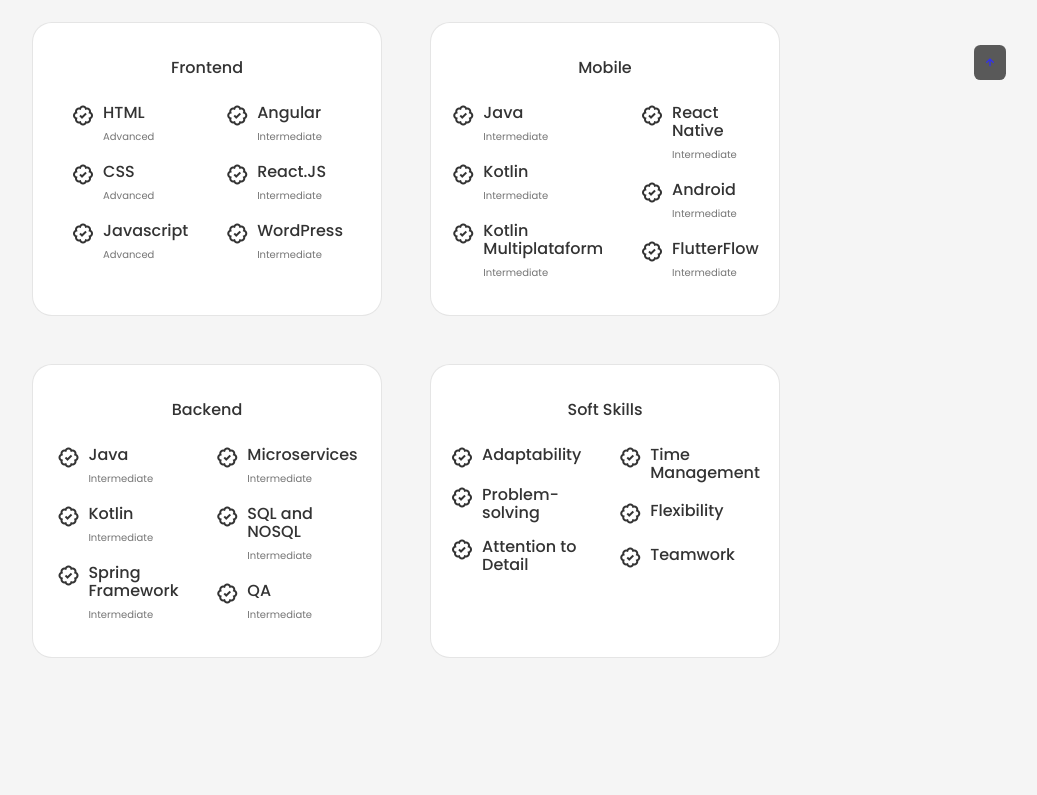
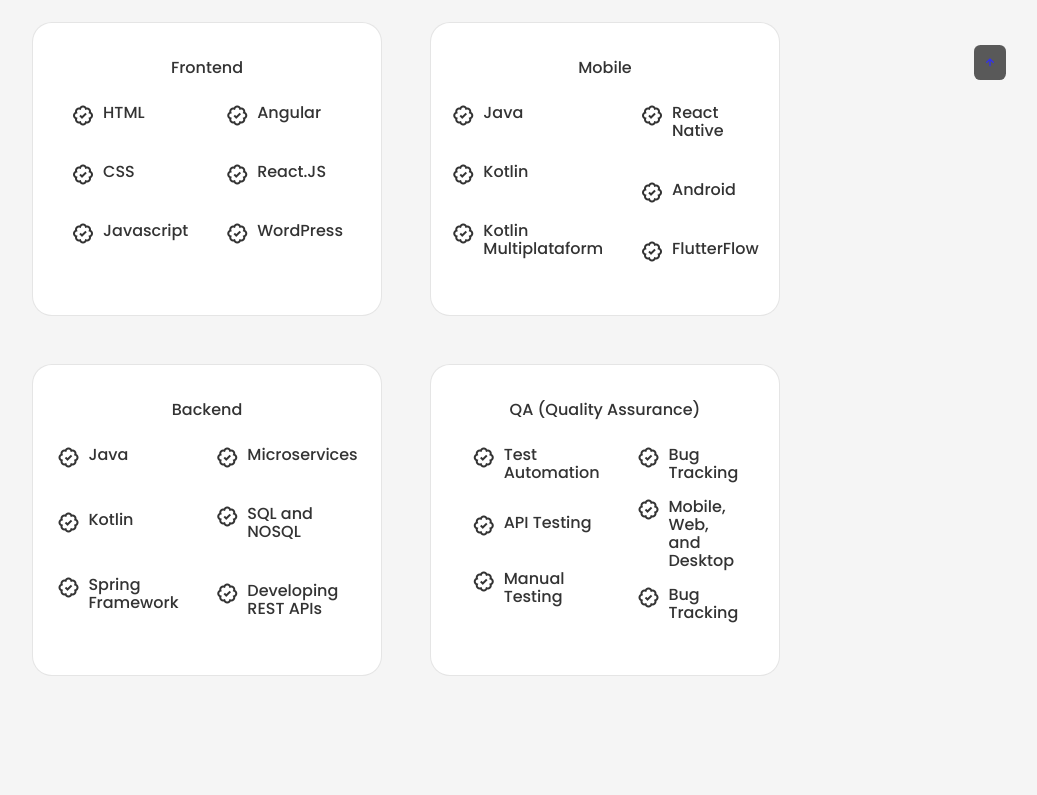
Before and after one commit to fabiodrneles/portfolio-react, a React (Create React App) app: page / in a window 1280 px wide. Shown: the part 880-1675 px from the top of the page, without its empty margins (234-1271 px from the left). Built offline with nearby package versions, Linux system fonts and the light colour scheme.

Commit message:
refactor code 2024

```diff
--- a/src/components/footer/footer.css
+++ b/src/components/footer/footer.css
@@ -4,7 +4,7 @@
 }
 
 .footer__container {
-    padding: 2rem 0 6rem;
+    padding: 1rem 0 2rem;
 }
 
 .footer__title,
@@ -14,7 +14,7 @@
 
 .footer__title {
     text-align: center;
-    margin-bottom: var(--mb-2);
+    margin-bottom: var(--mb-1);
 }
 
 .footer__link:hover {
@@ -49,7 +49,7 @@
 
 .footer__copy {
     display: block;
-    margin-top: 4.5rem;
+    margin-top: 1rem;
     color: var(--title-color);
     text-align: center;
     font-size: var(--smaller-font-size);
--- a/src/components/home/Data.jsx
+++ b/src/components/home/Data.jsx
@@ -4,7 +4,7 @@ const Data = () => {
   return (
     <div className="home__data">
       <h1 className="home__title">Fabio D'arcy</h1>
-      <h3 className="home__subtitle">QA Engineer and Full Stack Developer</h3>
+      <h3 className="home__subtitle">QA Engineer and Developer</h3>
       <p className="home__description">
         QA Engineer and Full Stack Developer specialized in creating comprehensive web
         solutions, bringing together front-end and back-end to ensure
@@ -12,7 +12,7 @@ const Data = () => {
       </p>
 
       <a href="#contact" className="button button--flex">
-        Contato
+        Contact
         <svg
           class="button__icon"
           xmlns="http://www.w3.org/2000/svg"
--- a/src/components/home/ScrollDown.jsx
+++ b/src/components/home/ScrollDown.jsx
@@ -39,7 +39,7 @@ const ScrollDown = () => {
             }}
           ></path>
         </svg>
-        <span className="home__scroll-name">Explorar Mais</span>
+        <span className="home__scroll-name">Start Exploring</span>
         <i class="uil uil-arrow-down home__scroll-arrow"></i>
       </a>
     </div>
--- a/src/components/services/Services.jsx
+++ b/src/components/services/Services.jsx
@@ -168,10 +168,10 @@ const Services = () => {
 
         <div className="services__content">
           <div>
-            <i className="uil uil-mobile-android services__icon"></i>
+            <i className="uil uil-flask services__icon"></i>
 
             <h3 className="services__title">
-              Mobile <br /> Developer
+              QA <br /> Engineer
             </h3>
           </div>
 
@@ -194,46 +194,45 @@ const Services = () => {
               ></i>
 
               <h3 className="services__modal-title">
-                Mobile <br /> Developer
+                QA <br /> Engineer
               </h3>
               <p className="services__modal-description">
-              Delivering dynamic and intuitive mobile experiences through innovative development practices.
-              I create responsive and high-performance mobile applications that meet user needs and drive engagement.
+              Delivering robust and efficient testing solutions to ensure high-quality software and seamless user experiences across platforms.
               </p>
 
               <ul className="services__modal-services grid">
                 <li className="services__modal-service">
                   <i className="uil uil-check-circle services__modal-icon"></i>
                   <p className="services__modal-info">
-                    Cross-Platform Mobile Development.
+                  Test Automation Development.
                   </p>
                 </li>
 
                 <li className="services__modal-service">
                   <i className="uil uil-check-circle services__modal-icon"></i>
                   <p className="services__modal-info">
-                    Native Mobile App Development.
+                  API Testing and Validation.
                   </p>
                 </li>
 
                 <li className="services__modal-service">
                   <i className="uil uil-check-circle services__modal-icon"></i>
                   <p className="services__modal-info">
-                    Integration with Mobile APIs and Services.
+                    Cross-Browser and Cross-Platform Testing.
                   </p>
                 </li>
 
                 <li className="services__modal-service">
                   <i className="uil uil-check-circle services__modal-icon"></i>
                   <p className="services__modal-info">
-                    Collaborative Work with UI/UX Designers.
+                  Mobile App Testing.
                   </p>
                 </li>
 
                 <li className="services__modal-service">
                   <i className="uil uil-check-circle services__modal-icon"></i>
                   <p className="services__modal-info">
-                    Continuous Testing and Deployment.
+                  CI/CD Pipeline Integration.
                   </p>
                 </li>
               </ul>
--- a/src/components/skills/Backend.jsx
+++ b/src/components/skills/Backend.jsx
@@ -12,7 +12,8 @@ const Backend = () => {
 
                 <div>
                     <h3 className="skills__name">Java</h3>
-                    <span className="skills__level">Intermediate</span>
+                    <br></br>
+                    {/**<span className="skills__level">Intermediate</span> */}
                 </div>
                 </div>
 
@@ -21,7 +22,8 @@ const Backend = () => {
 
                 <div>
                     <h3 className="skills__name">Kotlin</h3>
-                    <span className="skills__level">Intermediate</span>
+                    <br></br>
+                    {/**<span className="skills__level">Intermediate</span> */}
                 </div>
                 </div>
 
@@ -30,7 +32,8 @@ const Backend = () => {
 
                 <div>
                     <h3 className="skills__name">Spring Framework</h3>
-                    <span className="skills__level">Intermediate</span>
+                    <br></br>
+                    {/**<span className="skills__level">Intermediate</span> */}
                 </div>
                 </div>
             </div>
@@ -41,7 +44,8 @@ const Backend = () => {
 
                 <div>
                     <h3 className="skills__name">Microservices</h3>
-                    <span className="skills__level">Intermediate</span>
+                    <br></br>
+                    {/**<span className="skills__level">Intermediate</span> */}
                 </div>
                 </div>
 
@@ -50,7 +54,8 @@ const Backend = () => {
 
                 <div>
                     <h3 className="skills__name">SQL and NOSQL</h3>
-                    <span className="skills__level">Intermediate</span>
+                    <br></br>
+                   {/**<span className="skills__level">Intermediate</span> */}
                 </div>
                 </div>
 
@@ -58,8 +63,9 @@ const Backend = () => {
                 <i class='bx bx-badge-check'></i>
 
                 <div>
-                    <h3 className="skills__name">QA</h3>
-                    <span className="skills__level">Intermediate</span>
+                    <h3 className="skills__name">Developing REST APIs</h3>
+                    <br></br>
+                    {/**<span className="skills__level">Intermediate</span> */}
                 </div>
                 </div>
             </div>
--- a/src/components/skills/Frontend.jsx
+++ b/src/components/skills/Frontend.jsx
@@ -12,7 +12,8 @@ const Frontend = () => {
 
                 <div>
                     <h3 className="skills__name">HTML</h3>
-                    <span className="skills__level">Advanced</span>
+                    <br></br>
+                    {/**<span className="skills__level">Advanced</span> */}
                 </div>
                 </div>
 
@@ -21,7 +22,8 @@ const Frontend = () => {
 
                 <div>
                     <h3 className="skills__name">CSS</h3>
-                    <span className="skills__level">Advanced</span>
+                    <br></br>
+                    {/**<span className="skills__level">Advanced</span> */}
                 </div>
                 </div>
 
@@ -30,7 +32,8 @@ const Frontend = () => {
 
                 <div>
                     <h3 className="skills__name">Javascript</h3>
-                    <span className="skills__level">Advanced</span>
+                    <br></br>
+                    {/**<span className="skills__level">Advanced</span> */}
                 </div>
                 </div>
             </div>
@@ -41,7 +44,8 @@ const Frontend = () => {
 
                 <div>
                     <h3 className="skills__name">Angular</h3>
-                    <span className="skills__level">Intermediate</span>
+                    <br></br>
+                    {/**<span className="skills__level">Intermediate</span> */}
                 </div>
                 </div>
 
@@ -50,7 +54,8 @@ const Frontend = () => {
 
                 <div>
                     <h3 className="skills__name">React.JS</h3>
-                    <span className="skills__level">Intermediate</span>
+                    <br></br>
+                    {/**<span className="skills__level">Intermediate</span> */}
                 </div>
                 </div>
 
@@ -59,7 +64,8 @@ const Frontend = () => {
 
                 <div>
                     <h3 className="skills__name">WordPress</h3>
-                    <span className="skills__level">Intermediate</span>
+                    <br></br>
+                    {/**<span className="skills__level">Intermediate</span> */}
                 </div>
                 </div>
             </div>
--- a/src/components/skills/Mobile.jsx
+++ b/src/components/skills/Mobile.jsx
@@ -12,7 +12,8 @@ const Mobile = () => {
 
                 <div>
                     <h3 className="skills__name">Java</h3>
-                    <span className="skills__level">Intermediate</span>
+                    <br></br>
+                    {/**<span className="skills__level">Intermediate</span> */}
                 </div>
                 </div>
 
@@ -21,7 +22,8 @@ const Mobile = () => {
 
                 <div>
                     <h3 className="skills__name">Kotlin</h3>
-                    <span className="skills__level">Intermediate</span>
+                    <br></br>
+                    {/**<span className="skills__level">Intermediate</span> */}
                 </div>
                 </div>
 
@@ -30,7 +32,8 @@ const Mobile = () => {
 
                 <div>
                     <h3 className="skills__name">Kotlin Multiplataform</h3>
-                    <span className="skills__level">Intermediate</span>
+                    <br></br>
+                    {/**<span className="skills__level">Intermediate</span> */}
                 </div>
                 </div>
 
@@ -42,7 +45,8 @@ const Mobile = () => {
 
                 <div>
                     <h3 className="skills__name">React Native</h3>
-                    <span className="skills__level">Intermediate</span>
+                    <br></br>
+                    {/**<span className="skills__level">Intermediate</span> */}
                 </div>
                 </div>
 
@@ -51,7 +55,8 @@ const Mobile = () => {
 
                 <div>
                     <h3 className="skills__name">Android</h3>
-                    <span className="skills__level">Intermediate</span>
+                    <br></br>
+                    {/**<span className="skills__level">Intermediate</span> */}
                 </div>
                 </div>
 
@@ -60,7 +65,8 @@ const Mobile = () => {
 
                 <div>
                     <h3 className="skills__name">FlutterFlow</h3>
-                    <span className="skills__level">Intermediate</span>
+                    <br></br>
+                    {/**<span className="skills__level">Intermediate</span> */}
                 </div>
                 </div>
             </div>
--- a/src/components/skills/SoftSkills.jsx
+++ b/src/components/skills/SoftSkills.jsx
@@ -3,7 +3,7 @@ import React from "react";
 const SoftSkills = () => {
   return (
     <div className="skills__content">
-      <h3 className="skills__title">Soft Skills</h3>
+      <h3 className="skills__title">QA (Quality Assurance)</h3>
 
       <div className="skills__box">
             <div className="skills__group">
@@ -11,7 +11,7 @@ const SoftSkills = () => {
                 <i class='bx bx-badge-check'></i>
 
                 <div>
-                    <h3 className="skills__name">Adaptability</h3>
+                    <h3 className="skills__name">Test Automation</h3>
                 </div>
                 </div>
 
@@ -19,7 +19,7 @@ const SoftSkills = () => {
                 <i class='bx bx-badge-check'></i>
 
                 <div>
-                    <h3 className="skills__name">Problem-solving</h3>
+                    <h3 className="skills__name">API Testing</h3>
                 </div>
                 </div>
 
@@ -27,7 +27,7 @@ const SoftSkills = () => {
                 <i class='bx bx-badge-check'></i>
 
                 <div>
-                    <h3 className="skills__name">Attention to Detail</h3>
+                    <h3 className="skills__name">Manual Testing</h3>
                 </div>
                 </div>
             </div>
@@ -37,7 +37,7 @@ const SoftSkills = () => {
                 <i class='bx bx-badge-check'></i>
 
                 <div>
-                    <h3 className="skills__name">Time Management</h3>
+                    <h3 className="skills__name">Bug Tracking</h3>
                 </div>
                 </div>
 
@@ -45,7 +45,7 @@ const SoftSkills = () => {
                 <i class='bx bx-badge-check'></i>
 
                 <div>
-                    <h3 className="skills__name">Flexibility</h3>
+                    <h3 className="skills__name">Mobile, Web, and Desktop</h3>
                 </div>
                 </div>
 
@@ -53,7 +53,7 @@ const SoftSkills = () => {
                 <i class='bx bx-badge-check'></i>
 
                 <div>
-                    <h3 className="skills__name">Teamwork</h3>
+                    <h3 className="skills__name">Bug Tracking</h3>
                 </div>
                 </div>
             </div>
```
